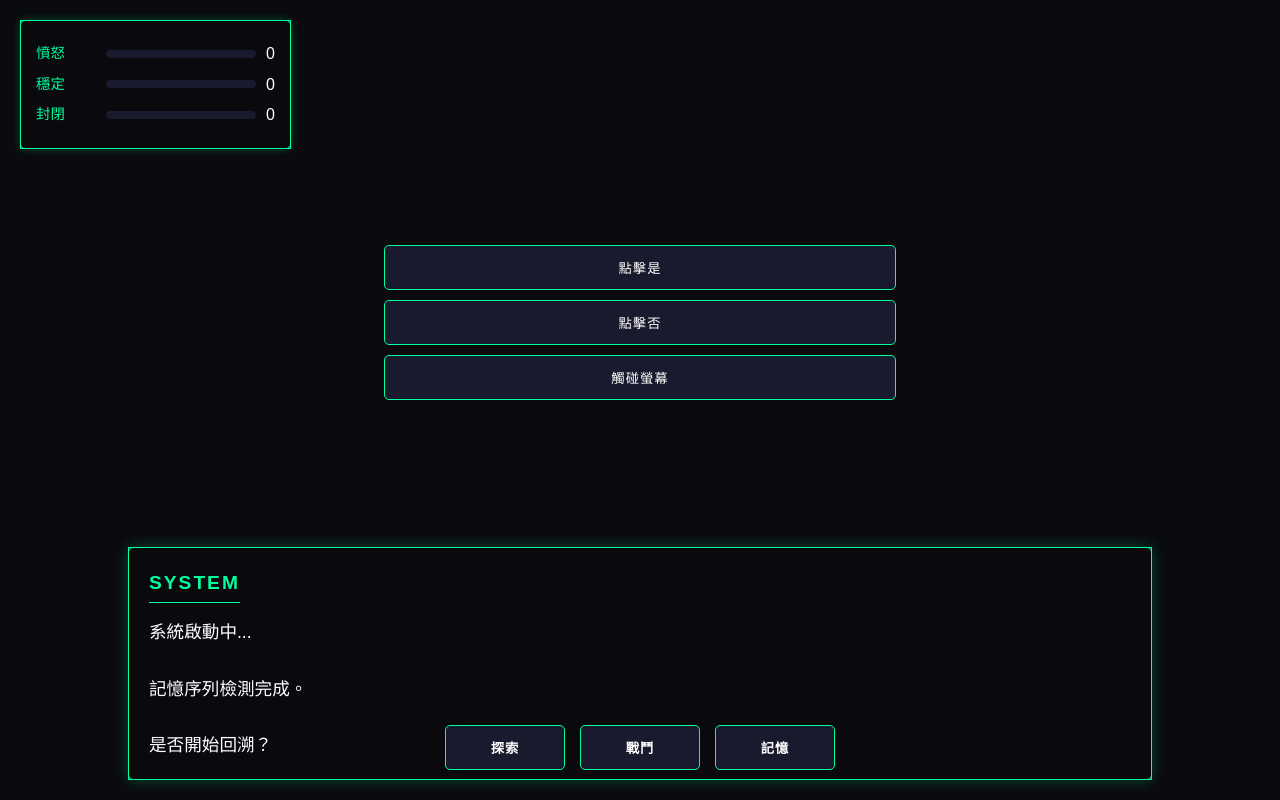
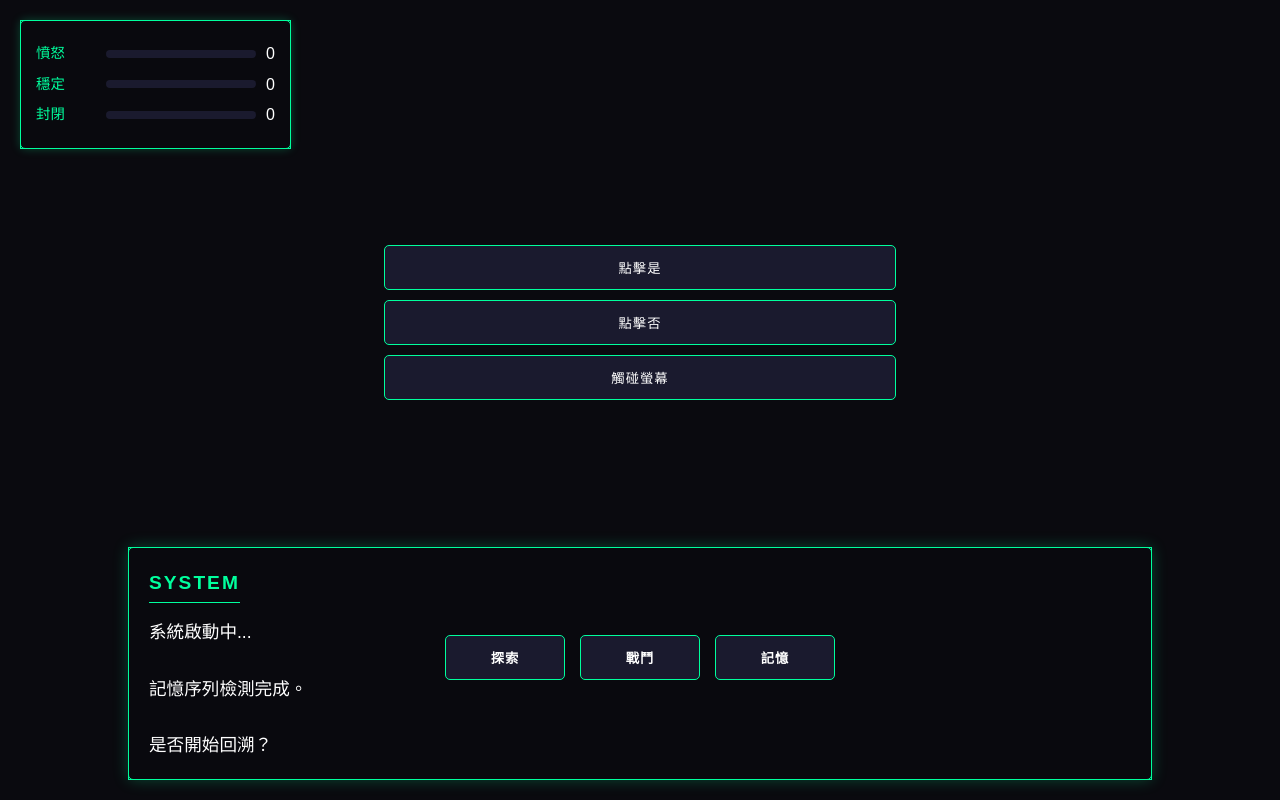
Before and after one commit to Zhulingru/echoes-of-me, a plain HTML site: page index.html in a window 1280 px wide. Drawn offline with Linux system fonts and the light colour scheme; no server answers.

Commit message:
調整底部按鈕位置，避免遮擋對話框

```diff
--- a/css/main.css
+++ b/css/main.css
@@ -300,7 +300,7 @@ body {
 /* 底部按鈕樣式 */
 .action-buttons {
     position: absolute;
-    bottom: 30px;
+    bottom: 120px;
     left: 50%;
     transform: translateX(-50%);
     display: flex;
```
